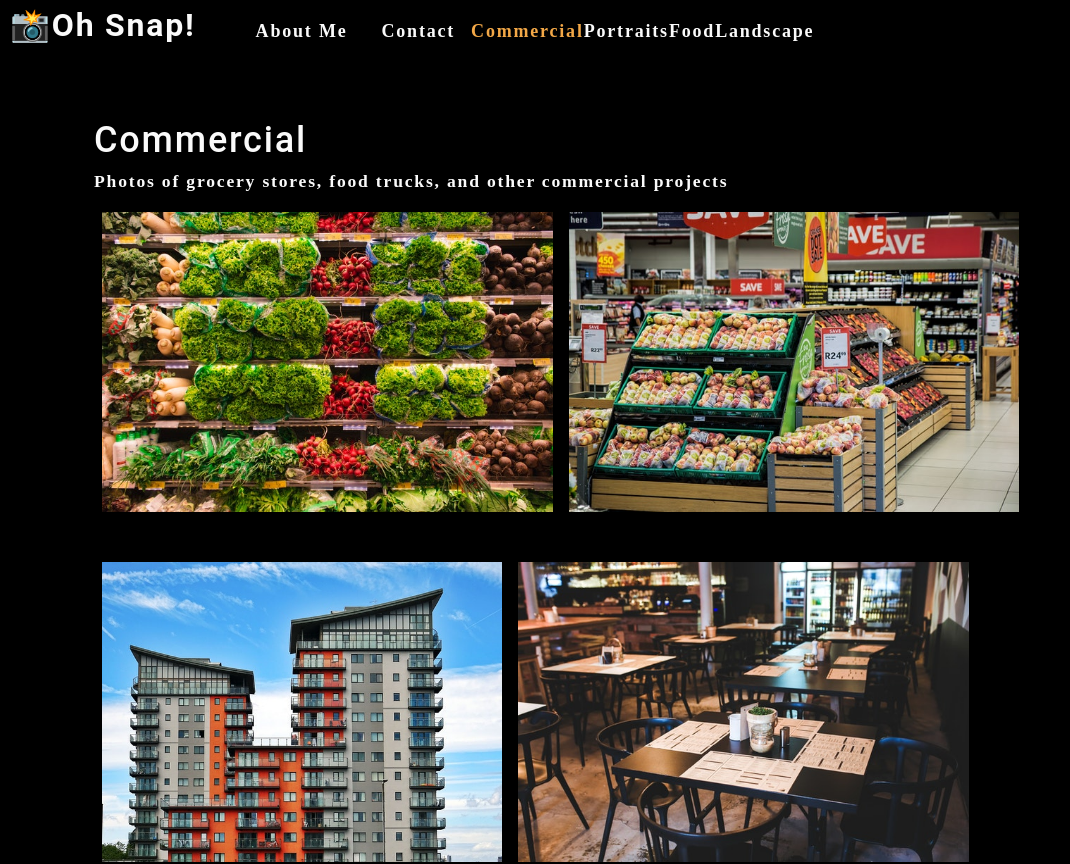
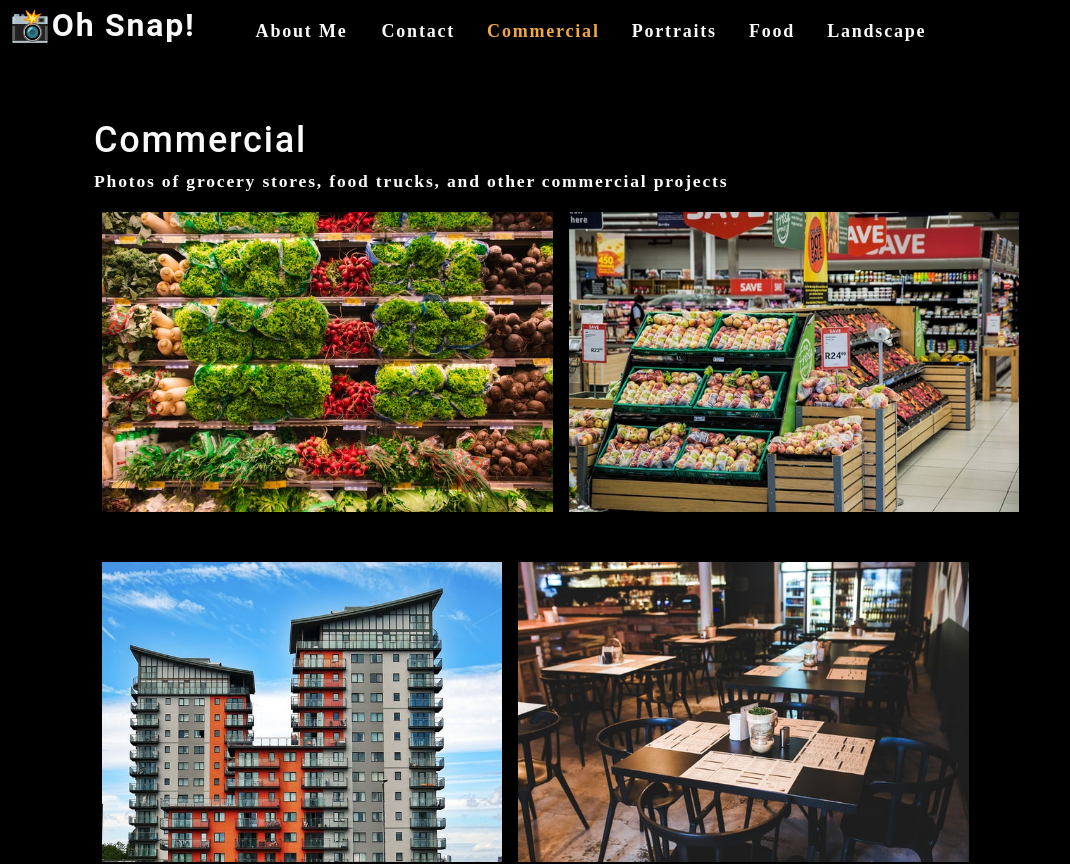
Before and after one commit to DariusJWright/photo-port, a React (Create React App) app: page / in a window 1280 px wide. Shown: the top 864 px of the page, without its empty margins (0-1070 px from the left). Built offline with nearby package versions, Linux system fonts and the light colour scheme.

Commit message:
fixed class issue in nav

```diff
--- a/src/components/Nav/index.js
+++ b/src/components/Nav/index.js
@@ -32,7 +32,7 @@ function Nav(props) {
             <span>Contact</span>
           </li>
             {categories.map((category) => (
-              <li className={`mx-1' ${currentCategory.name === category.name && 'navActive'}`} key={category.name}>
+              <li className={`mx-2 ${currentCategory.name === category.name && 'navActive'}`} key={category.name}>
                 <span onClick={ () => {
                   setCurrentCategory(category)
                   }
```
